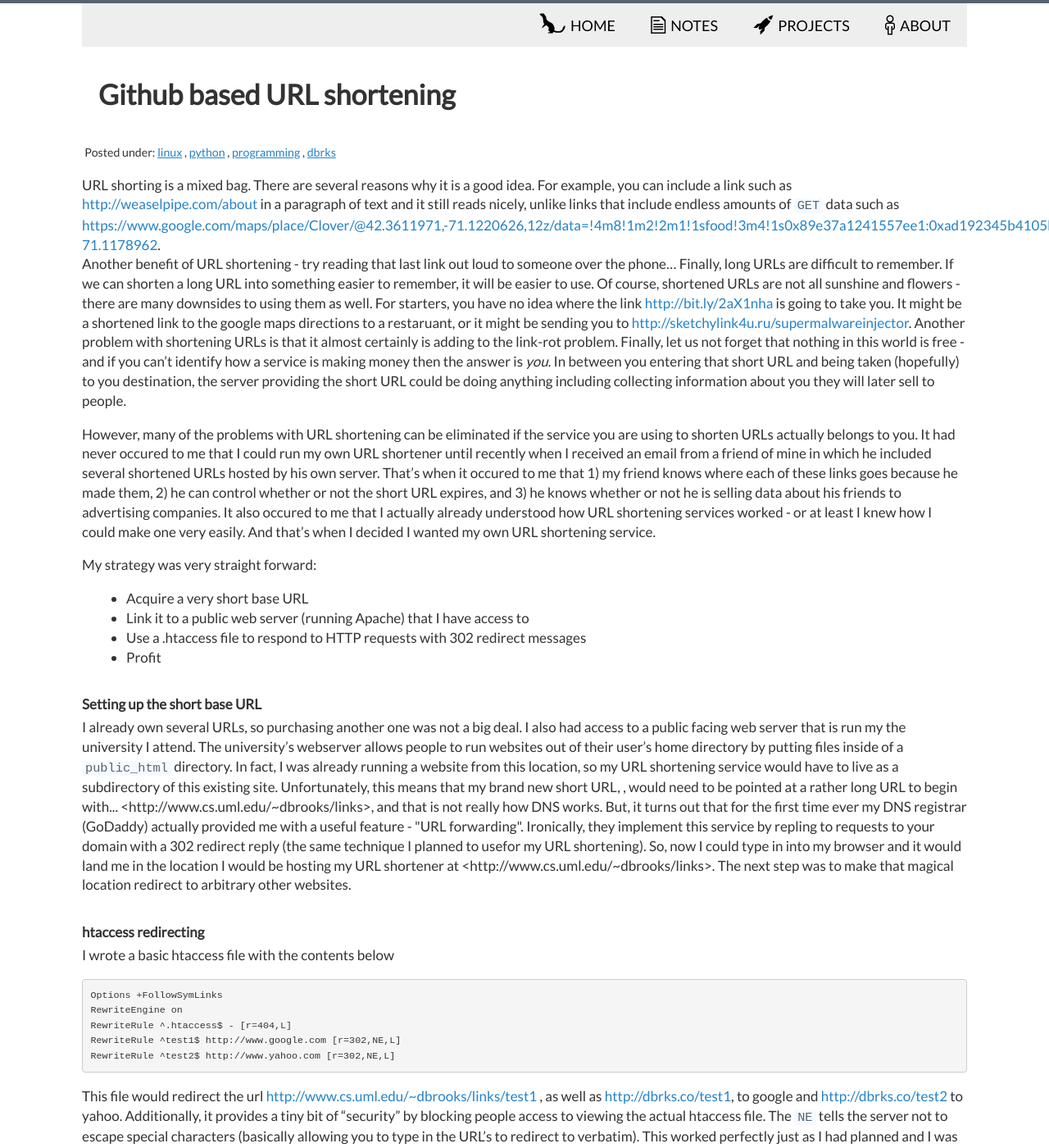
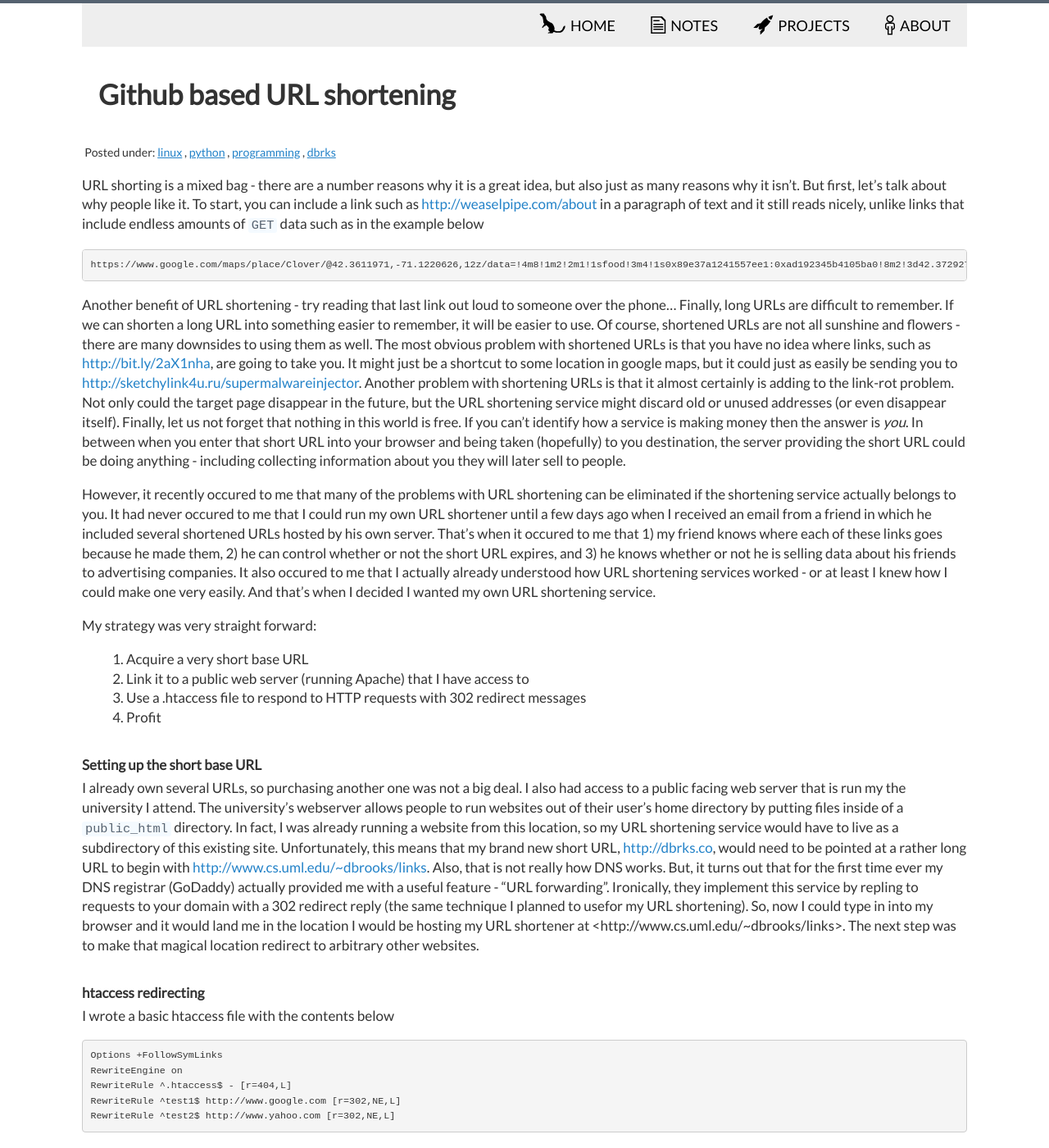
Before and after one commit to mrdanbrooks/mrdanbrooks.github.io, a Jekyll site: the page built from drafts/2016-08-17-dbrks.md, in a window 1280 px wide and 1400 px high. Shown: the whole window at 82% size. Built offline with Jekyll 4.4.1, drawn with Linux system fonts in a browser that asks for light colours; some of the changed text lies outside the part shown.

Commit message:
updates dbrks

````diff
--- a/drafts/2016-08-17-dbrks.md
+++ b/drafts/2016-08-17-dbrks.md
@@ -11,22 +11,29 @@ published: true
 summary: Designing a URL shortening system to run on a sever that does not support scripts.
 ---
 
-URL shorting is a mixed bag.
-There are several reasons why it is a good idea.
-For example, you can include a link such as <http://weaselpipe.com/about> in a paragraph of text and it still reads nicely, unlike links that include endless amounts of ``GET`` data such as <https://www.google.com/maps/place/Clover/@42.3611971,-71.1220626,12z/data=!4m8!1m2!2m1!1sfood!3m4!1s0x89e37a1241557ee1:0xad192345b4105ba0!8m2!3d42.3729277!4d-71.1178962>.
+URL shorting is a mixed bag - there are a number reasons why it is a great idea, but also just as many reasons why it isn't.
+But first, let's talk about why people like it.
+To start, you can include a link such as <http://weaselpipe.com/about> in a paragraph of text and it still reads nicely, unlike links that include endless amounts of ``GET`` data such as in the example below
+
+```
+https://www.google.com/maps/place/Clover/@42.3611971,-71.1220626,12z/data=!4m8!1m2!2m1!1sfood!3m4!1s0x89e37a1241557ee1:0xad192345b4105ba0!8m2!3d42.3729277!4d-71.1178962
+```
+
 Another benefit of URL shortening - try reading that last link out loud to someone over the phone...
 Finally, long URLs are difficult to remember.
 If we can shorten a long URL into something easier to remember, it will be easier to use.
 Of course, shortened URLs are not all sunshine and flowers - there are many downsides to using them as well.
-For starters, you have no idea where the link  <http://bit.ly/2aX1nha> is going to take you.
-It might be a shortened link to the google maps directions to a restaruant, or it might be sending you to <http://sketchylink4u.ru/supermalwareinjector>.
+The most obvious problem with shortened URLs is that you have no idea where links, such as <http://bit.ly/2aX1nha>, are going to take you.
+It might just be a shortcut to some location in google maps, but it could just as easily be sending you to <http://sketchylink4u.ru/supermalwareinjector>.
 Another problem with shortening URLs is that it almost certainly is adding to the link-rot problem.
-Finally, let us not forget that nothing in this world is free - and if you can't identify how a service is making money then the answer is _you_.
-In between you entering that short URL and being taken (hopefully) to you destination, the server providing the short URL could be doing anything including collecting information about you they will later sell to people.
+Not only could the target page disappear in the future, but the URL shortening service might discard old or unused addresses (or even disappear itself).
+Finally, let us not forget that nothing in this world is free.
+If you can't identify how a service is making money then the answer is _you_.
+In between when you enter that short URL into your browser and being taken (hopefully) to you destination, the server providing the short URL could be doing anything - including collecting information about you they will later sell to people.
 
 
-However, many of the problems with URL shortening can be eliminated if the service you are using to shorten URLs actually belongs to you.
-It had never occured to me that I could run my own URL shortener until recently when I received an email from a friend of mine in which he included several shortened URLs hosted by his own server.
+However, it recently occured to me that many of the problems with URL shortening can be eliminated if the shortening service actually belongs to you.
+It had never occured to me that I could run my own URL shortener until a few days ago when I received an email from a friend in which he included several shortened URLs hosted by his own server.
 That's when it occured to me that 1) my friend knows where each of these links goes because he made them, 2) he can control whether or not the short URL expires, and 3) he knows whether or not he is selling data about his friends to advertising companies.
 It also occured to me that I actually already understood how URL shortening services worked - or at least I knew how I could make one very easily.
 And that's when I decided I wanted my own URL shortening service.
@@ -34,17 +41,18 @@ And that's when I decided I wanted my own URL shortening service.
 
 My strategy was very straight forward:
 
- * Acquire a very short base URL
- * Link it to a public web server (running Apache) that I have access to
- * Use a .htaccess file to respond to HTTP requests with 302 redirect messages
- * Profit
+ 1. Acquire a very short base URL
+ 2. Link it to a public web server (running Apache) that I have access to
+ 3. Use a .htaccess file to respond to HTTP requests with 302 redirect messages
+ 4. Profit
 
 ### Setting up the short base URL
 I already own several URLs, so purchasing another one was not a big deal.
 I also had access to a public facing web server that is run my the university I attend.
 The university's webserver allows people to run websites out of their user's home directory by putting files inside of a ``public_html`` directory.
 In fact, I was already running a website from this location, so my URL shortening service would have to live as a subdirectory of this existing site.
-Unfortunately, this means that my brand new short URL, <dbrks.co>, would need to be pointed at a rather long URL to begin with... <http://www.cs.uml.edu/~dbrooks/links>, and that is not really how DNS works.
+Unfortunately, this means that my brand new short URL, <http://dbrks.co>, would need to be pointed at a rather long URL to begin with <http://www.cs.uml.edu/~dbrooks/links>.
+Also, that is not really how DNS works.
 But, it turns out that for the first time ever my DNS registrar (GoDaddy) actually provided me with a useful feature - "URL forwarding".
 Ironically, they implement this service by repling to requests to your domain with a 302 redirect reply (the same technique I planned to usefor my URL shortening).
 So, now I could type in <dbrks.co> into my browser and it would land me in the location I would be hosting my URL shortener at <http://www.cs.uml.edu/~dbrooks/links>.
@@ -82,11 +90,11 @@ This gave me an idea - I could store my links on github, and use the servers cro
 To further improve the link management process, I created a simple configuration file that stores short names and the corresponding long urls that is easy to edit.
 I then wrote a short python script that
 
- 1) checks to see if the github repository has been updated
- 2) downloads the updates
- 3) parses the configuration file
- 4) generates a new htaccess file
- 5) creates an index file for convenience
+ 1. checks to see if the github repository has been updated
+ 2. downloads the updates
+ 3. parses the configuration file
+ 4. generates a new htaccess file
+ 5. creates an index file for convenience
 
 I then set this script to run every few minutes on the server.
 The results: URL management and editing security managed by github at <http://dbrks.co/edit>
````
